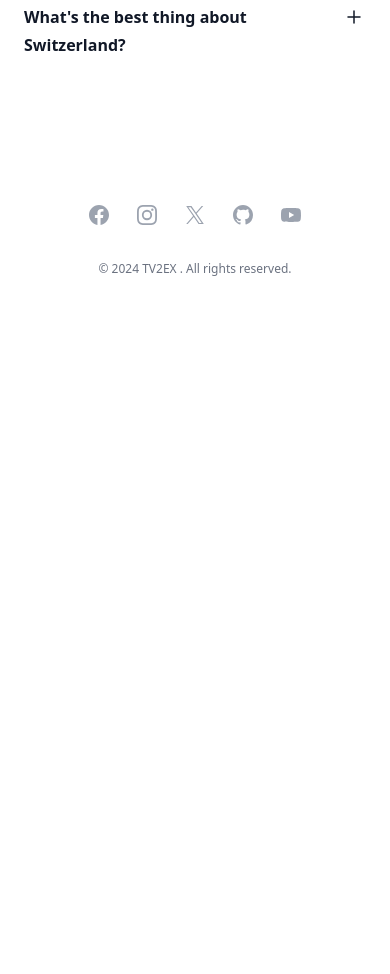
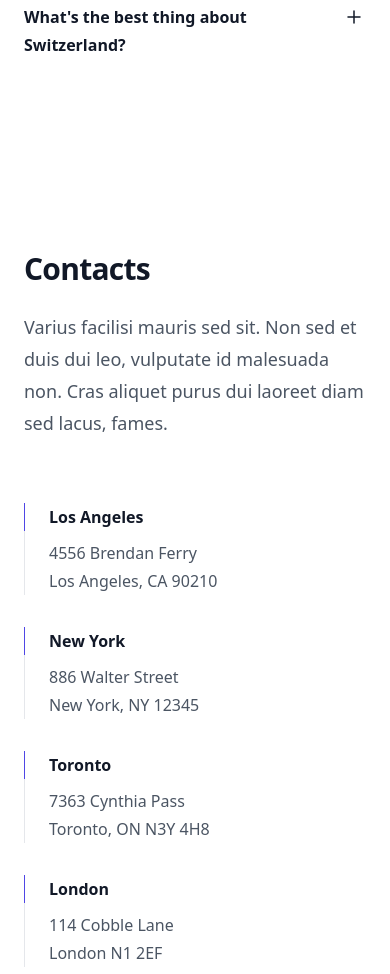
Before and after one commit to hibana2077/tradingview_to_exchange, an Astro site in the folder src/intro_web/: page / in a window 390 px wide. Shown: the part 2610-3584 px from the top of the page. Before the commit the page ends 2937 px from the top, so only its background shows below. Built offline with nearby package versions, Linux system fonts and the light colour scheme; Astro itself is replaced by a stand-in of ours.

Commit message:
Update feature links in Hero component, add FAQ section, and include Contact component

```diff
--- /dev/null
+++ b/src/intro_web/src/components/Contact.jsx
@@ -0,0 +1,53 @@
+/*
+ * @Author: hibana2077 hibana2077@gmail.com
+ * @Date: 2024-04-13 19:28:59
+ * @LastEditors: hibana2077 hibana2077@gmail.com
+ * @LastEditTime: 2024-04-13 19:31:12
+ * @FilePath: \tradingview_to_exchange\src\intro_web\src\components\Contact.jsx
+ * @Description: 这是默认设置,请设置`customMade`, 打开koroFileHeader查看配置 进行设置: https://github.com/OBKoro1/koro1FileHeader/wiki/%E9%85%8D%E7%BD%AE
+ */
+export default function Contact() {
+  return (
+    <div className="bg-white py-24 sm:py-32">
+      <div className="mx-auto max-w-7xl px-6 lg:px-8">
+        <div className="mx-auto max-w-2xl lg:mx-0">
+          <h2 className="text-3xl font-bold tracking-tight text-gray-900">Contacts</h2>
+          <p className="mt-6 text-lg leading-8 text-gray-600">
+            Varius facilisi mauris sed sit. Non sed et duis dui leo, vulputate id malesuada non. Cras aliquet purus dui
+            laoreet diam sed lacus, fames.
+          </p>
+        </div>
+        <div className="mx-auto mt-16 grid max-w-2xl grid-cols-1 gap-8 text-base leading-7 sm:grid-cols-2 sm:gap-y-16 lg:mx-0 lg:max-w-none lg:grid-cols-4">
+          <div>
+            <h3 className="border-l border-indigo-600 pl-6 font-semibold text-gray-900">Los Angeles</h3>
+            <address className="border-l border-gray-200 pl-6 pt-2 not-italic text-gray-600">
+              <p>4556 Brendan Ferry</p>
+              <p>Los Angeles, CA 90210</p>
+            </address>
+          </div>
+          <div>
+            <h3 className="border-l border-indigo-600 pl-6 font-semibold text-gray-900">New York</h3>
+            <address className="border-l border-gray-200 pl-6 pt-2 not-italic text-gray-600">
+              <p>886 Walter Street</p>
+              <p>New York, NY 12345</p>
+            </address>
+          </div>
+          <div>
+            <h3 className="border-l border-indigo-600 pl-6 font-semibold text-gray-900">Toronto</h3>
+            <address className="border-l border-gray-200 pl-6 pt-2 not-italic text-gray-600">
+              <p>7363 Cynthia Pass</p>
+              <p>Toronto, ON N3Y 4H8</p>
+            </address>
+          </div>
+          <div>
+            <h3 className="border-l border-indigo-600 pl-6 font-semibold text-gray-900">London</h3>
+            <address className="border-l border-gray-200 pl-6 pt-2 not-italic text-gray-600">
+              <p>114 Cobble Lane</p>
+              <p>London N1 2EF</p>
+            </address>
+          </div>
+        </div>
+      </div>
+    </div>
+  )
+}
--- a/src/intro_web/src/components/Hero.tsx
+++ b/src/intro_web/src/components/Hero.tsx
@@ -3,10 +3,10 @@ import { Dialog } from '@headlessui/react'
 import { Bars3Icon, XMarkIcon } from '@heroicons/react/24/outline'
 
 const navigation = [
-  { name: 'Product', href: '#' },
+  { name: 'About', href: '#' },
   { name: 'Features', href: '#Features' },
   { name: 'FAQ', href: '#FAQS' },
-  { name: 'Company', href: '#' },
+  { name: 'Contact', href: '#' },
 ]
 
 export default function Hero() {
--- a/src/intro_web/src/pages/index.astro
+++ b/src/intro_web/src/pages/index.astro
@@ -4,6 +4,7 @@ import Feature1 from '../components/Feature1.astro';
 import Hero from '../components/Hero.tsx';
 import FAQS from '../components/FAQ';
 import Mertic from '../components/Mertic.astro';
+import Contact from '../components/Contact.jsx';
 ---
 
 <Layout title="Welcome to Astro.">
@@ -11,4 +12,5 @@ import Mertic from '../components/Mertic.astro';
     <Feature1 />
     <Mertic />
     <FAQS client:load />
+    <Contact client:load />
 </Layout>
```
